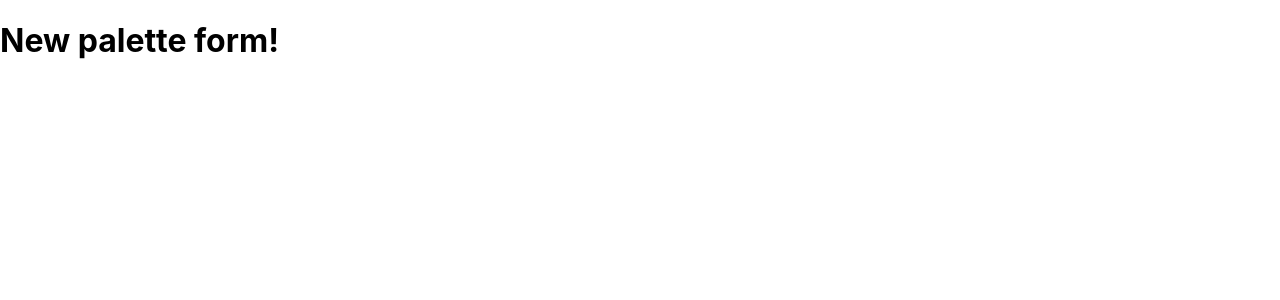
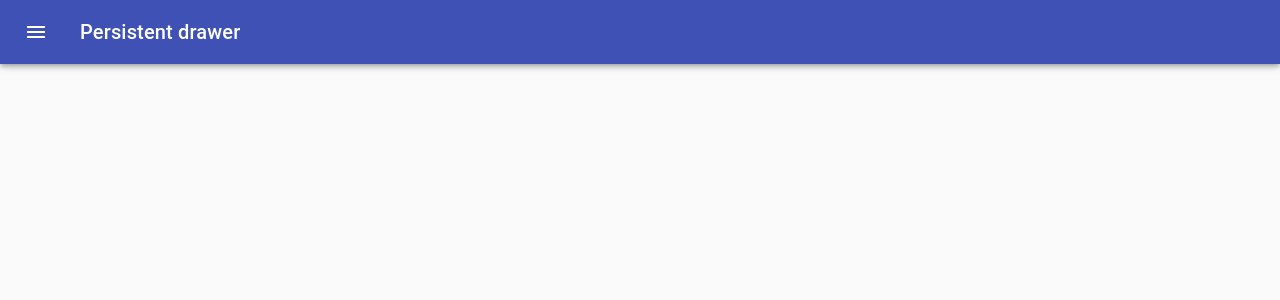
Before and after one commit to rushikeshkoli/Color-Project, a React (Create React App) app: page /palette/new in a window 1280 px wide. Shown: the top 300 px of the page. Built offline with nearby package versions, Linux system fonts and the light colour scheme.

Commit message:
Add Drawer to NewPaletteForm

```diff
--- a/src/NewPaletteForm.js
+++ b/src/NewPaletteForm.js
@@ -1,11 +1,143 @@
-import React, { Component } from 'react'
+import React, { Component } from 'react';
+import classNames from 'classnames';
+import { withStyles } from '@material-ui/core/styles';
+import Drawer from '@material-ui/core/Drawer';
+import CssBaseline from '@material-ui/core/CssBaseline';
+import AppBar from '@material-ui/core/AppBar';
+import Toolbar from '@material-ui/core/Toolbar';
+import Typography from '@material-ui/core/Typography';
+import Divider from '@material-ui/core/Divider';
+import IconButton from '@material-ui/core/IconButton';
+import MenuIcon from '@material-ui/icons/Menu';
+import ChevronLeftIcon from '@material-ui/icons/ChevronLeft';
+
+const drawerWidth = 240;
+
+const styles = theme => ({
+  root: {
+    display: 'flex',
+  },
+  appBar: {
+    transition: theme.transitions.create(['margin', 'width'], {
+      easing: theme.transitions.easing.sharp,
+      duration: theme.transitions.duration.leavingScreen,
+    }),
+  },
+  appBarShift: {
+    width: `calc(100% - ${drawerWidth}px)`,
+    marginLeft: drawerWidth,
+    transition: theme.transitions.create(['margin', 'width'], {
+      easing: theme.transitions.easing.easeOut,
+      duration: theme.transitions.duration.enteringScreen,
+    }),
+  },
+  menuButton: {
+    marginLeft: 12,
+    marginRight: 20,
+  },
+  hide: {
+    display: 'none',
+  },
+  drawer: {
+    width: drawerWidth,
+    flexShrink: 0,
+  },
+  drawerPaper: {
+    width: drawerWidth,
+  },
+  drawerHeader: {
+    display: 'flex',
+    alignItems: 'center',
+    padding: '0 8px',
+    ...theme.mixins.toolbar,
+    justifyContent: 'flex-end',
+  },
+  content: {
+    flexGrow: 1,
+    padding: theme.spacing.unit * 3,
+    transition: theme.transitions.create('margin', {
+      easing: theme.transitions.easing.sharp,
+      duration: theme.transitions.duration.leavingScreen,
+    }),
+    marginLeft: -drawerWidth,
+  },
+  contentShift: {
+    transition: theme.transitions.create('margin', {
+      easing: theme.transitions.easing.easeOut,
+      duration: theme.transitions.duration.enteringScreen,
+    }),
+    marginLeft: 0,
+  },
+});
 
 class NewPaletteForm extends Component {
-    render() {
+    state = {
+        open: false,
+      };
+
+      handleDrawerOpen = () => {
+        this.setState({ open: true });
+      };
+
+      handleDrawerClose = () => {
+        this.setState({ open: false });
+      };
+
+      render() {
+        const { classes } = this.props;
+        const { open } = this.state;
+
         return (
-            <h1>New palette form!</h1>
-        )
-    };
-}
+          <div className={classes.root}>
+            <CssBaseline />
+            <AppBar
+              position="fixed"
+              className={classNames(classes.appBar, {
+                [classes.appBarShift]: open,
+              })}
+            >
+              <Toolbar disableGutters={!open}>
+                <IconButton
+                  color="inherit"
+                  aria-label="Open drawer"
+                  onClick={this.handleDrawerOpen}
+                  className={classNames(classes.menuButton, open && classes.hide)}
+                >
+                  <MenuIcon />
+                </IconButton>
+                <Typography variant="h6" color="inherit" noWrap>
+                  Persistent drawer
+                </Typography>
+              </Toolbar>
+            </AppBar>
+            <Drawer
+              className={classes.drawer}
+              variant="persistent"
+              anchor="left"
+              open={open}
+              classes={{
+                paper: classes.drawerPaper,
+              }}
+            >
+              <div className={classes.drawerHeader}>
+                <IconButton onClick={this.handleDrawerClose}>
+                  <ChevronLeftIcon />
+                </IconButton>
+              </div>
+              <Divider />
 
-export default NewPaletteForm;
+            </Drawer>
+            <main
+              className={classNames(classes.content, {
+                [classes.contentShift]: open,
+              })}
+            >
+              <div className={classes.drawerHeader} />
+
+            </main>
+          </div>
+        );
+      }
+  }
+
+  export default withStyles(styles, {withTheme: true})(NewPaletteForm);
```
